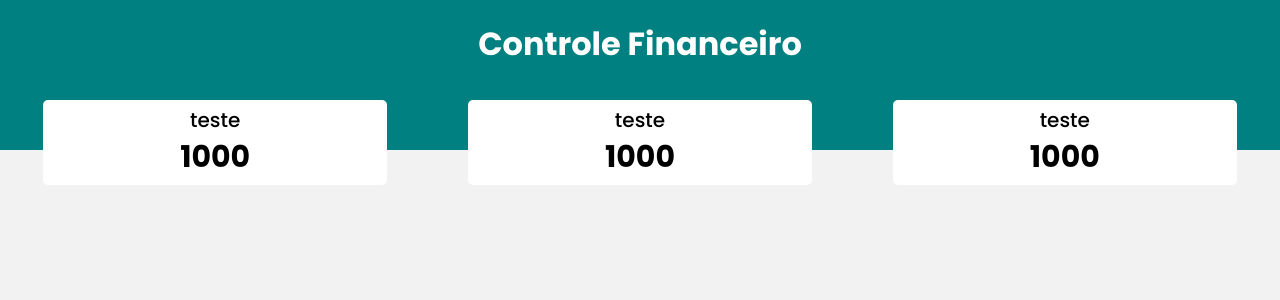
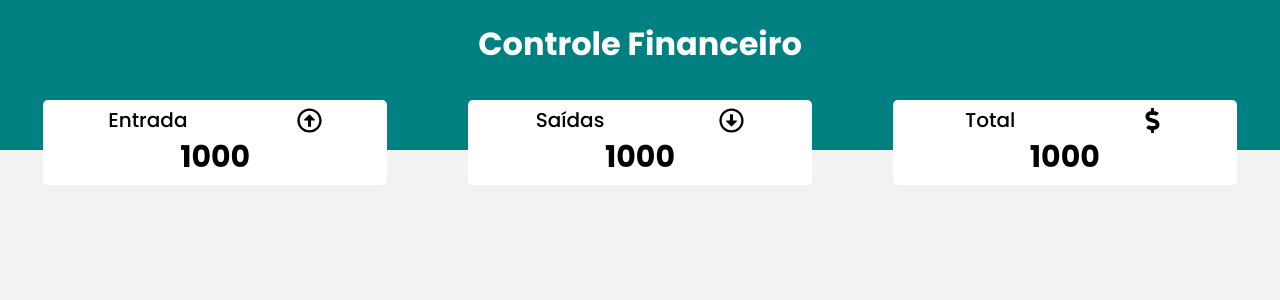
Before and after one commit to Pabluu/sistema-controle-financeiro, a React (Create React App) app: page / in a window 1280 px wide. Shown: the top 300 px of the page. Built offline with nearby package versions, Linux system fonts and the light colour scheme.

Commit message:
add: estrutura da pagina

```diff
--- a/src/components/Resume/index.js
+++ b/src/components/Resume/index.js
@@ -2,12 +2,18 @@ import React from "react";
 import ResumeItem from "../ResumeItem";
 import * as C from "./styles";
 
+import {
+  FaRegArrowAltCircleUp,
+  FaRegArrowAltCircleDown,
+  FaDollarSign,
+} from "react-icons/fa";
+
 const Resume = () => {
   return (
     <C.Container>
-      <ResumeItem>Resume</ResumeItem>
-      <ResumeItem>Resume</ResumeItem>
-      <ResumeItem>Resume</ResumeItem>
+      <ResumeItem title="Entrada" Icon={FaRegArrowAltCircleUp} value="1000" />
+      <ResumeItem title="Saídas" Icon={FaRegArrowAltCircleDown} value="1000" />
+      <ResumeItem title="Total" Icon={FaDollarSign} value="1000" />
     </C.Container>
   );
 };
--- a/src/components/ResumeItem/index.js
+++ b/src/components/ResumeItem/index.js
@@ -1,11 +1,12 @@
 import React from "react";
 import * as C from "./styles";
 
-const ResumeItem = () => {
+const ResumeItem = ({ title, Icon, value }) => {
   return (
     <C.Container>
       <C.Header>
-        <C.HeaderTitle>teste</C.HeaderTitle>
+        <C.HeaderTitle>{title}</C.HeaderTitle>
+        <Icon />
       </C.Header>
       <C.Total>1000</C.Total>
     </C.Container>
```
